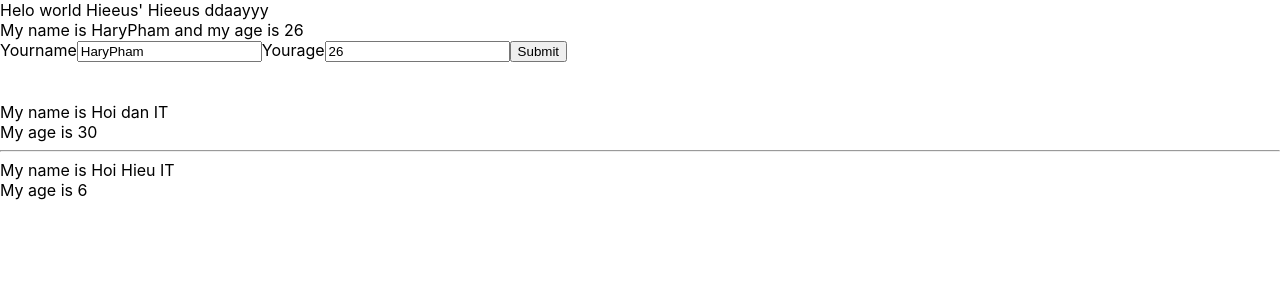
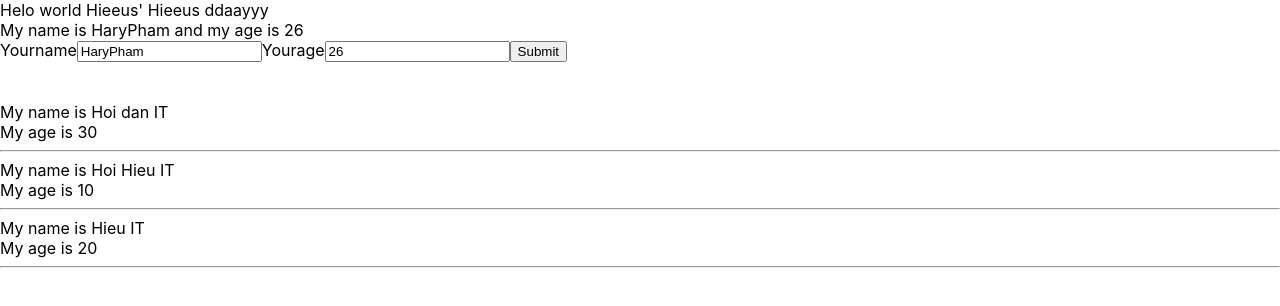
Before and after one commit to Hieu194281/ReactDemo, a React (Create React App) app: page / in a window 1280 px wide. Shown: the top 306 px of the page. Built offline with nearby package versions, Linux system fonts and the light colour scheme.

Commit message:
listUser

```diff
--- a/src/component/DisplayInfo.js
+++ b/src/component/DisplayInfo.js
@@ -2,13 +2,19 @@
 
 class DisplayInfo extends React.Component {
     render() {
-        console.log(this.props)
         // desctructuring array
-        const { age, name } = this.props
+        const { listUsers } = this.props
         return (
             <div>
-                <div>My name is {name}</div>
-                <div>My age is {age}</div>
+                {listUsers.map((user) => {
+                    return (
+                        <div key={user.id}>
+                            <div>My name is {user.name}</div>
+                            <div>My age is {user.age}</div>
+                            <hr></hr>
+                        </div>
+                    )
+                })}
             </div>
         )
     }
--- a/src/component/MyComponent.js
+++ b/src/component/MyComponent.js
@@ -7,19 +7,22 @@
 
 class MyComponent extends React.Component {
 
+    state = {
+        listUsers: [
+            { id: 1, name: 'Hoi dan IT', age: 30 },
+            { id: 2, name: 'Hoi Hieu IT', age: 10 },
+            { id: 3, name: 'Hieu IT', age: 20 }
+        ]
+    }
 
     //JSX
     render() {
-        const myInfo = ['abc', 'adsaca']
         return (
             <div>
                 <UserInfo></UserInfo>
                 <br></br>
                 <br></br>
-                <DisplayInfo name='Hoi dan IT' age='30'></DisplayInfo>
-                <hr></hr>
-                <DisplayInfo name='Hoi Hieu IT' age={6} myInfo={myInfo}></DisplayInfo>
-
+                <DisplayInfo listUsers={this.state.listUsers} ></DisplayInfo>
             </div>
         )
     }
```
